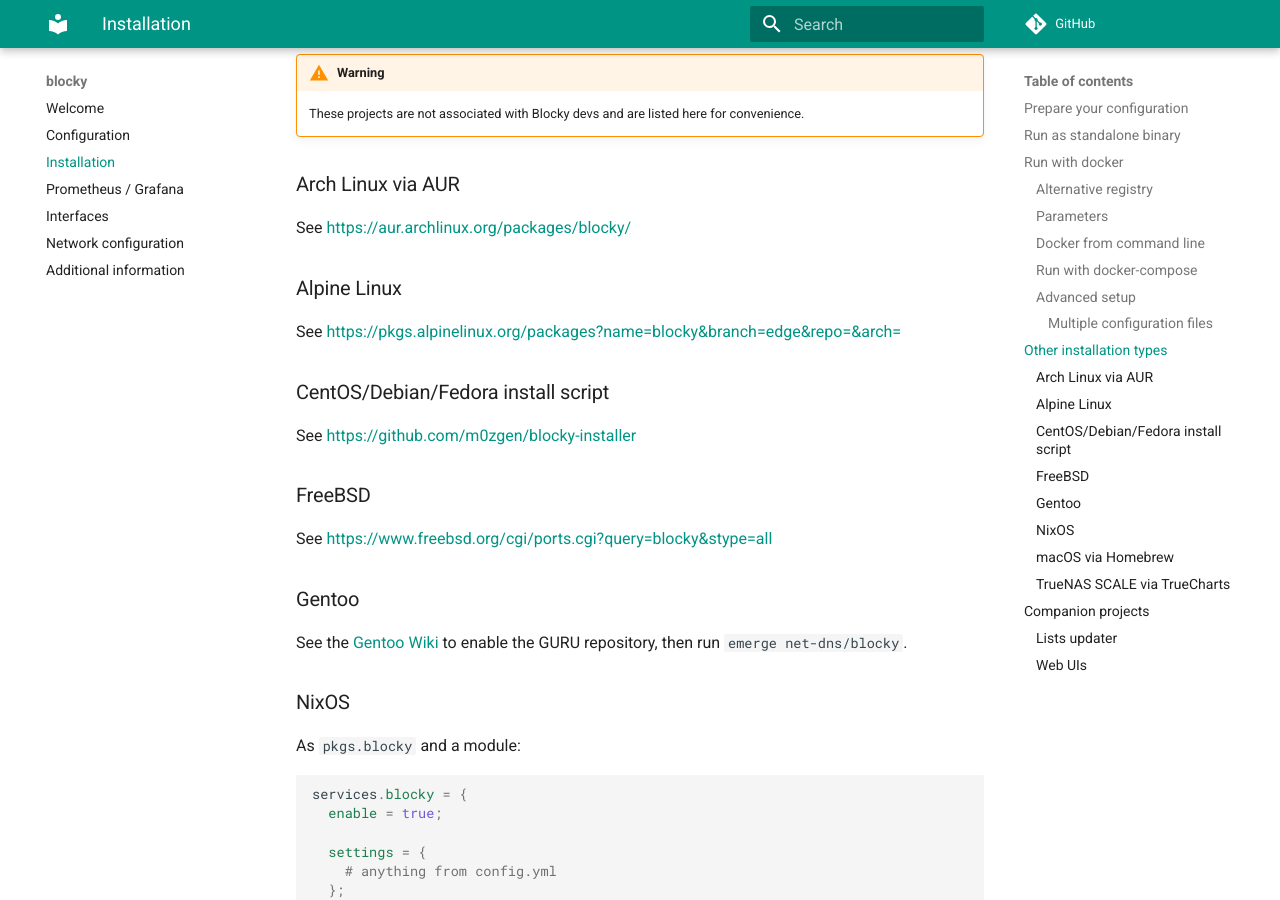
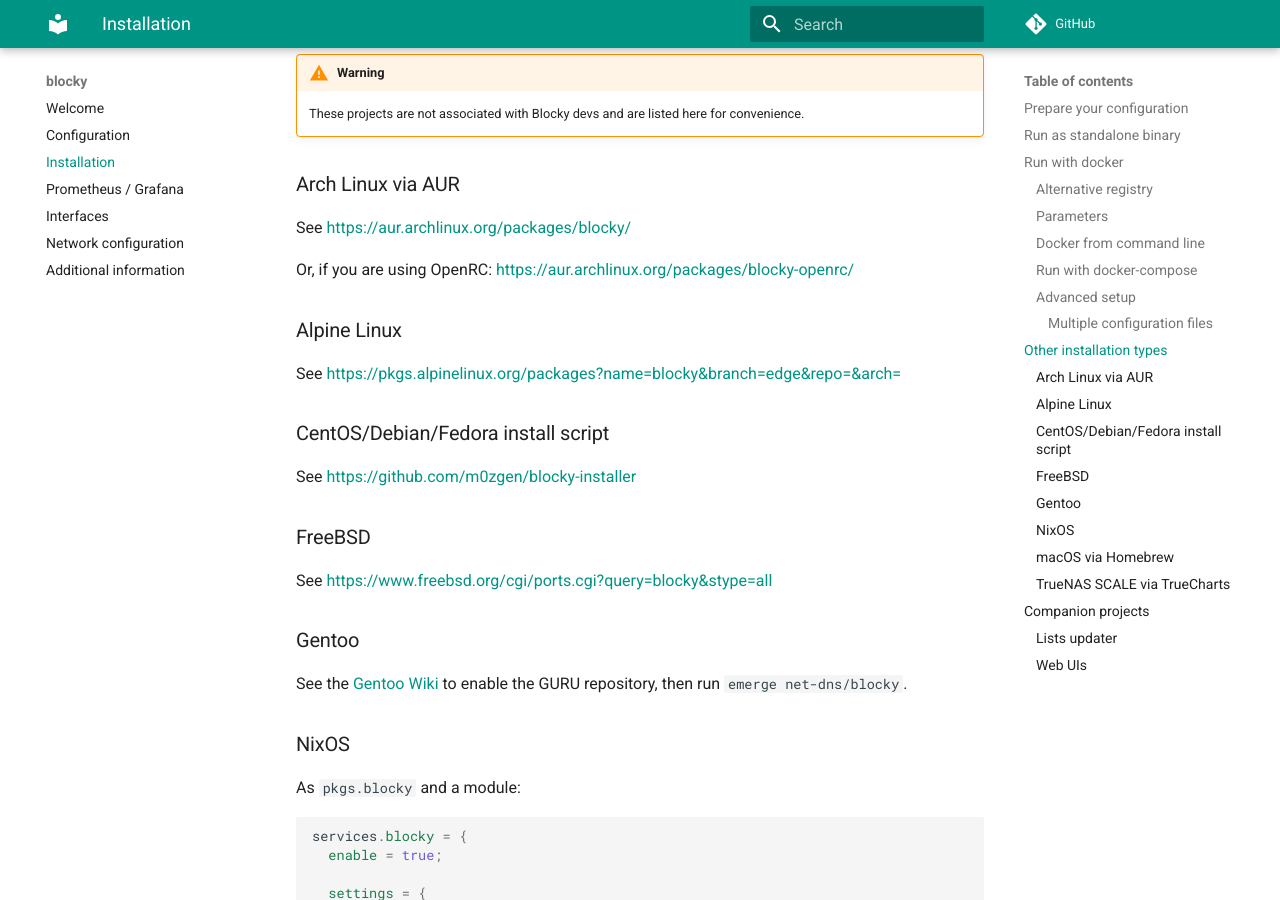
Before and after one commit to 0xERR0R/blocky, an MkDocs documentation site: the page built from docs/installation.md, in a window 1280 px wide and 900 px high, scrolled down 3311 px. Built offline with MkDocs 1.6.1 and Material for MkDocs 9.7.7, drawn with Linux system fonts in a browser that asks for light colours; comment, search, counter and statistics services are not loaded; the version menu is left out.

Commit message:
docs: add blocky-openrc AUR package

```diff
--- a/docs/installation.md
+++ b/docs/installation.md
@@ -154,6 +154,8 @@
 
 See [https://aur.archlinux.org/packages/blocky/](https://aur.archlinux.org/packages/blocky/)
 
+Or, if you are using OpenRC: [https://aur.archlinux.org/packages/blocky-openrc/](https://aur.archlinux.org/packages/blocky-openrc/)
+
 ### Alpine Linux
 
 See [https://pkgs.alpinelinux.org/packages?name=blocky&branch=edge&repo=&arch=](https://pkgs.alpinelinux.org/packages?name=blocky&branch=edge&repo=&arch=)
```
